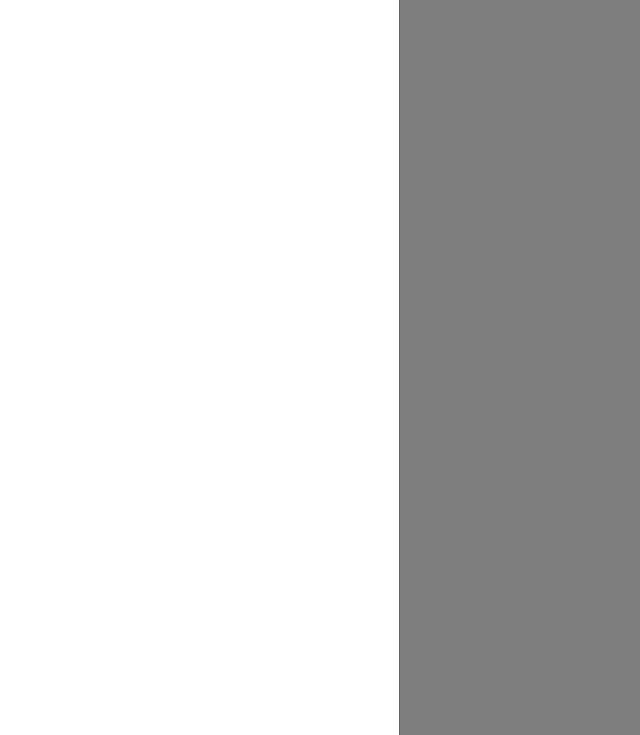
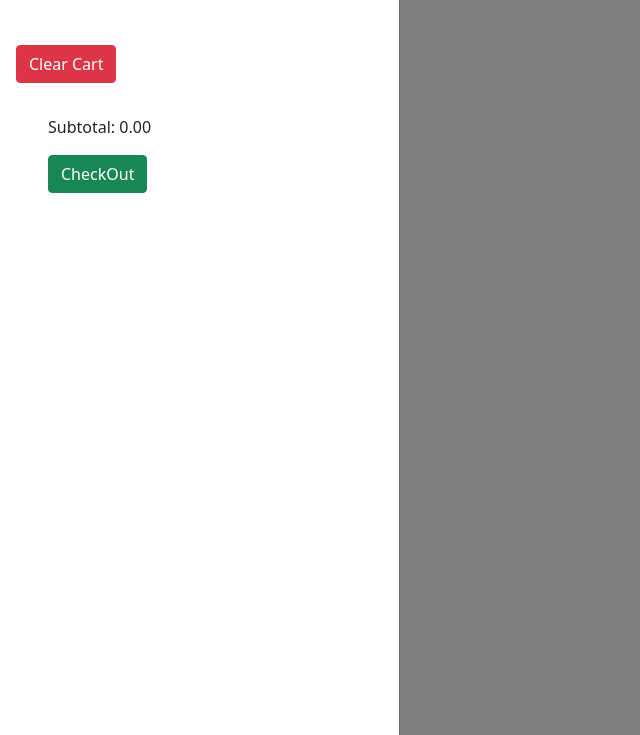
Before and after one commit to ElMarchk0/128Final, a website: page public/index.html in a window 1280 px wide. Both pictures are taken after a click on the button "Cart". Shown: the part 65-800 px from the top of the page, without its empty margins (0-640 px from the left). Drawn offline with nearby package versions, Linux system fonts and the light colour scheme; no server answers.

Commit message:
subtotal calcs working

```diff
--- a/public/index.html
+++ b/public/index.html
@@ -39,6 +39,13 @@
     <div class="offcanvas-body">
       <div id="cart-items">
       </div>
+      <div id ="bottom-canvas">
+        <button id="clearcat" type="button" class="btn btn-danger">Clear Cart</button>
+      </div>
+      <div id="checkout">
+        <p id="subtotal"></p>
+        <button type="button" class="btn btn-success" id="checkout-btn">CheckOut</button>
+      </div>
 
     </div>
   </div>
--- a/public/scripts/app.js
+++ b/public/scripts/app.js
@@ -39,7 +39,6 @@ $(document).ready(() => {
 
   //Create the cart list item
   const createCartItem = (item) => {
-
     let cartItem = `
       <li class="list-group-item">
         <div class="row">
@@ -50,15 +49,14 @@ $(document).ready(() => {
             <h4>${item.title}</h4>
             <p>${item.description}</p>
             <p>Price: ${item.price}</p>
-            <input type="number" id="quantity-${item.id}" name="products[${item.id}][quantity]" data-price="${item.price}" class="form-control input-sm product-quantity" min="1" value="1">
+
             <button id="delete-btn" class="btn btn-danger btn-sm">Delete</button>
           </div>
         </div>
       </li>
     `;
     $("#cart-items").append(cartItem);
-    cartItems.push(item)
-    localStorage.setItem('cartItems', JSON.stringify(cartItems));
+
     const deleteBtns = document.querySelectorAll('#delete-btn');
     deleteBtns.forEach((btn, index) => {
       btn.addEventListener('click', (e) => {
@@ -66,6 +64,7 @@ $(document).ready(() => {
         cartItems.splice(index, 1);
         localStorage.removeItem('cartItems', JSON.stringify(cartItems));
         $(btn).parent().parent().parent().remove();
+        displaySubtotal();
       })
     })
 
@@ -84,13 +83,24 @@ $(document).ready(() => {
 
   //Add to Cart
   const addToCart = (item) => {
-    if(cartItems.includes(item)) {
-      console.log('Item already in cart ', item.id);
-      let inputName = `#quantity-${item.id}`;
-      let quantity = Number($(inputName).val()) + 1;
-      $(inputName).val(quantity);
-    } else {
+
+    cartItems.push(item)
+    localStorage.setItem('cartItems', JSON.stringify(cartItems));
     createCartItem(item)
-    }
+    displaySubtotal()
   }
+
+  //get subtotal
+  const getSubtotal = () => {
+    let subtotal = 0;
+    cartItems.forEach((item) => {
+      subtotal += item.price;
+    })
+    return subtotal;
+  }
+
+  const displaySubtotal = () => {
+    $("#subtotal").text(`Subtotal: ${getSubtotal().toFixed(2)}`);
+  }
+  displaySubtotal()
 })
--- a/public/style.css
+++ b/public/style.css
@@ -33,6 +33,14 @@
   break-inside: avoid
 }
 
+#bottom-canvas{
+  margin: 2em 0 1em 0;
+}
+
+#checkout{
+  margin: 2em;
+}
+
 @media (max-width: 680px), screen and (orientation: portrait) {
   .card-columns{
     display: inline-block;
```
